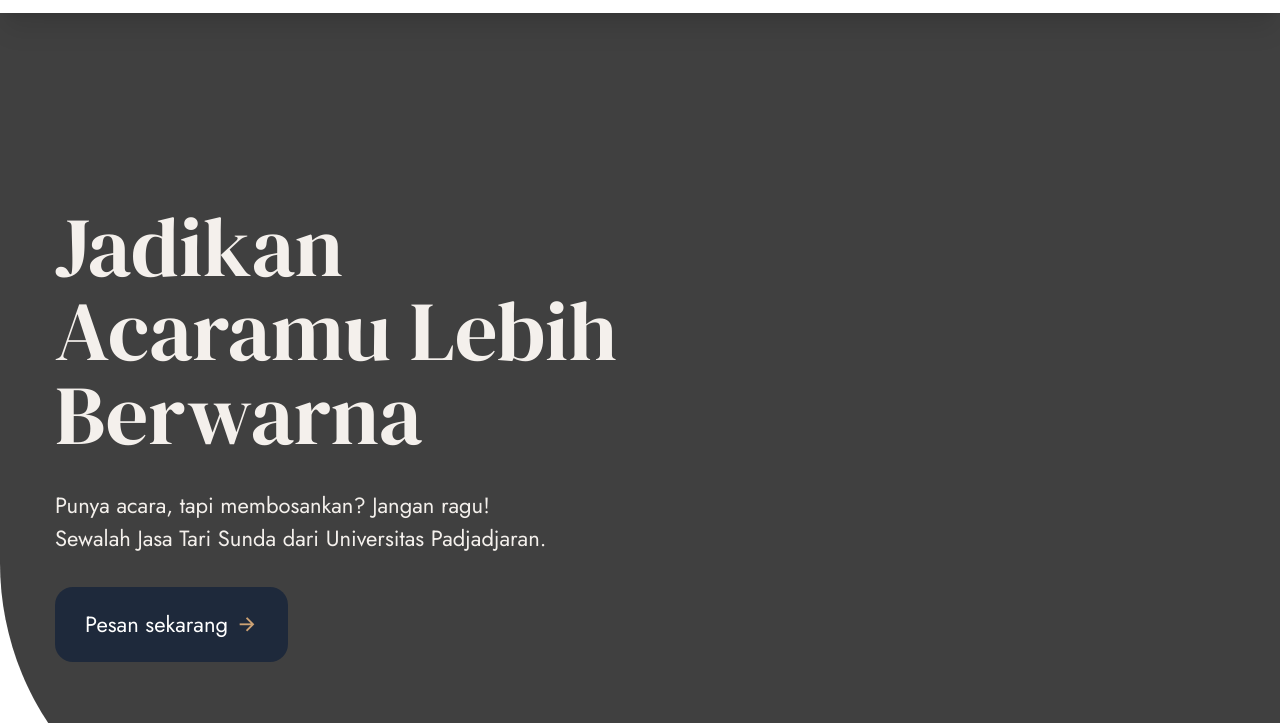
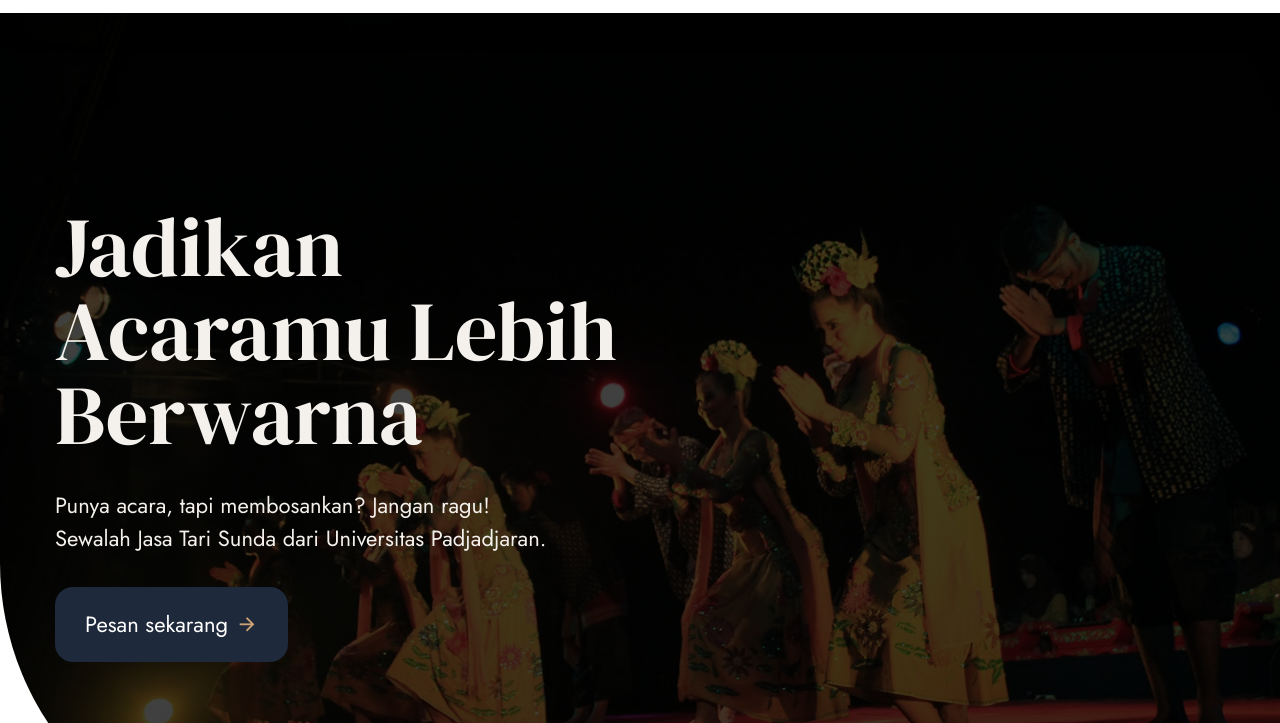
Before and after one commit to hdans/Sundahub, a website: page index.html in a window 1280 px wide. Shown: the part 77-800 px from the top of the page. Drawn offline with nearby package versions, Linux system fonts and the light colour scheme; the site is published under a folder, as on GitHub Pages, so addresses that start at the root find nothing.

Commit message:
Sundahub.com

```diff
--- a/css/input.css
+++ b/css/input.css
@@ -40,7 +40,7 @@ h1, h2, h3, h4, h5, h6{
 }
 
 .bg-hero{
-    background-image: linear-gradient(rgba(0,0,0,0.75), rgba(0,0,0,0.75)), url(/assets/assets/hero/lises-bg.JPG);
+    background-image: linear-gradient(rgba(0,0,0,0.75), rgba(0,0,0,0.75)), url(../assets/assets/hero/lises-bg.JPG);
 }
 
 .swiper-horizontal > .swiper-pagination-bullets .swiper-pagination-bullet,
--- a/tailwind.config.js
+++ b/tailwind.config.js
@@ -18,7 +18,7 @@ module.exports = {
       secondary:'Jost',
     },
     backgroundImage:{
-      // hero: 'linear-gradient(rgba(0,0,0,0.30), rgba(0,0,0,0.30)), url(/assets/assets/hero/lises-bg.jpg)',
+      hero: 'linear-gradient(rgba(0,0,0,0.30), rgba(0,0,0,0.30)), url(/assets/assets/hero/lises-bg.jpg)',
       grid: 'url(/assets/assets/grid.png)',
     },
     extend: {
```
Also changed, not shown: css/output.css.
